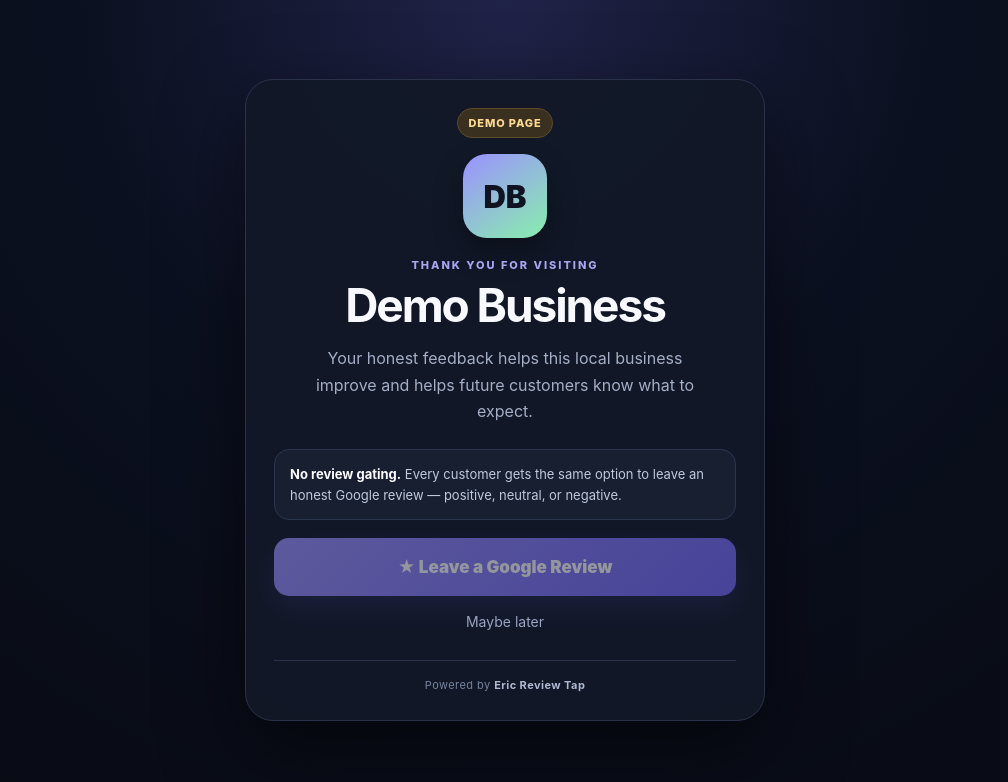
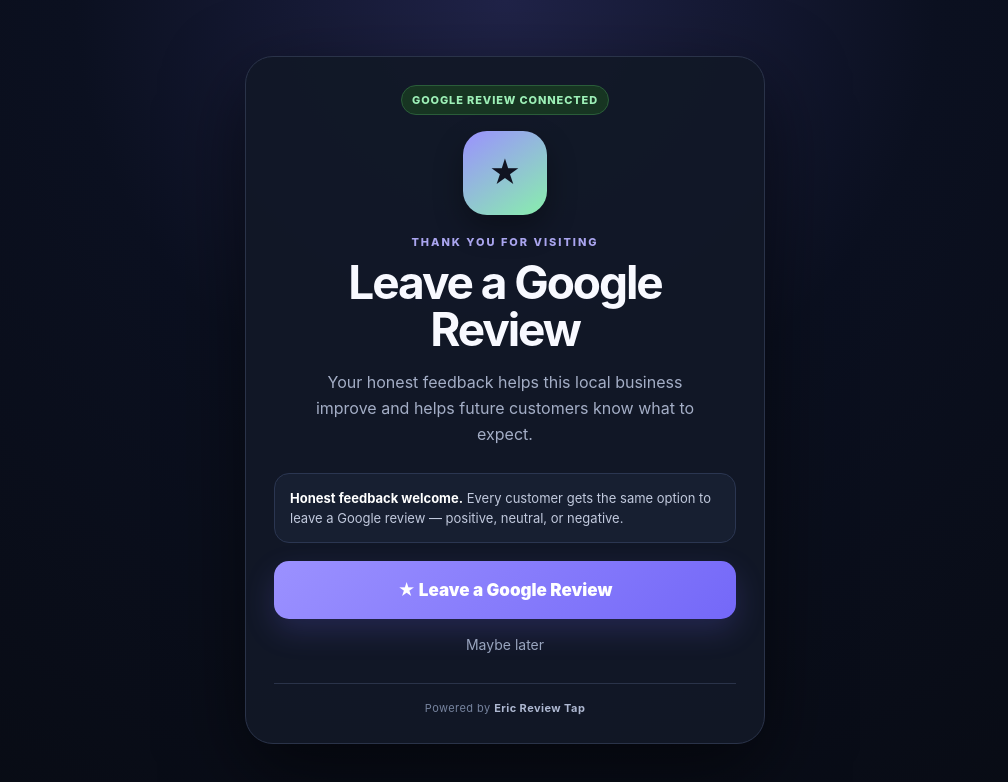
Before and after one commit to ericsimsjr26-afk/eric-live-business-finder, a plain HTML site: page review/demo/index.html in a window 1280 px wide. Shown: the whole page, without its empty margins (135-1143 px from the left). Drawn offline with Linux system fonts and the light colour scheme.

Commit message:
Connect review page to Google review link

```diff
--- a/review/demo/index.html
+++ b/review/demo/index.html
@@ -4,7 +4,7 @@
 <meta charset="utf-8">
 <meta name="viewport" content="width=device-width,initial-scale=1,viewport-fit=cover">
 <meta name="theme-color" content="#0b1020">
-<title>Leave a Review</title>
+<title>Leave a Google Review</title>
 <style>
 :root{--bg:#090d18;--panel:#111827;--accent:#9b91ff;--accent2:#88efac;--text:#f8f9ff;--muted:#a4aec6;--line:#2a3349}
 *{box-sizing:border-box}body{margin:0;min-height:100svh;background:radial-gradient(circle at 50% 0,#202348 0,#0b1020 42%,#080b13 100%);color:var(--text);font-family:Inter,ui-sans-serif,system-ui,-apple-system,BlinkMacSystemFont,"Segoe UI",sans-serif;display:grid;place-items:center;padding:22px}
@@ -16,32 +16,23 @@
 .notice{background:#171f31;border:1px solid #2b3651;border-radius:15px;padding:14px 15px;text-align:left;color:#c1c9dd;font-size:13px;line-height:1.55;margin-bottom:18px}
 .notice strong{color:white}
 .review{display:flex;align-items:center;justify-content:center;gap:10px;width:100%;height:58px;border:0;border-radius:15px;background:linear-gradient(135deg,var(--accent),#7468f8);color:white;text-decoration:none;font-weight:900;font-size:17px;box-shadow:0 12px 30px #7668ff30}
-.review[aria-disabled="true"]{opacity:.55;cursor:not-allowed}
 .later{display:inline-block;margin-top:17px;color:#99a5bf;text-decoration:none;font-size:14px}
 .powered{margin-top:29px;border-top:1px solid var(--line);padding-top:17px;color:#77849f;font-size:11px;letter-spacing:.04em}
 .powered b{color:#aeb8d1}
-.demo{margin-bottom:16px;display:inline-block;background:#3a3020;color:#ffd990;border:1px solid #5d4a28;border-radius:999px;padding:7px 10px;font-size:11px;font-weight:800;letter-spacing:.08em}
+.connected{margin-bottom:16px;display:inline-block;background:#173522;color:#9df0b7;border:1px solid #2a5d39;border-radius:999px;padding:7px 10px;font-size:11px;font-weight:800;letter-spacing:.08em}
 </style>
 </head>
 <body>
 <main class="card">
-  <div class="demo">DEMO PAGE</div>
-  <div class="logo">DB</div>
+  <div class="connected">GOOGLE REVIEW CONNECTED</div>
+  <div class="logo">★</div>
   <div class="kicker">THANK YOU FOR VISITING</div>
-  <h1>Demo Business</h1>
+  <h1>Leave a Google Review</h1>
   <p class="sub">Your honest feedback helps this local business improve and helps future customers know what to expect.</p>
-  <div class="notice"><strong>No review gating.</strong> Every customer gets the same option to leave an honest Google review — positive, neutral, or negative.</div>
-  <a class="review" id="reviewBtn" href="#" aria-disabled="true">★ Leave a Google Review</a>
+  <div class="notice"><strong>Honest feedback welcome.</strong> Every customer gets the same option to leave a Google review — positive, neutral, or negative.</div>
+  <a class="review" id="reviewBtn" href="https://search.google.com/local/writereview?placeid=ChIJIVpMkODZJIgRxEZCyfG28jY" rel="noopener">★ Leave a Google Review</a>
   <a class="later" href="javascript:history.length>1?history.back():void(0)">Maybe later</a>
   <div class="powered">Powered by <b>Eric Review Tap</b></div>
 </main>
-<script>
-document.getElementById('reviewBtn').addEventListener('click',function(e){
-  if(this.getAttribute('aria-disabled')==='true'){
-    e.preventDefault();
-    alert("Demo mode: connect the customer's real Google review link to activate this button.");
-  }
-});
-</script>
 </body>
 </html>
```
